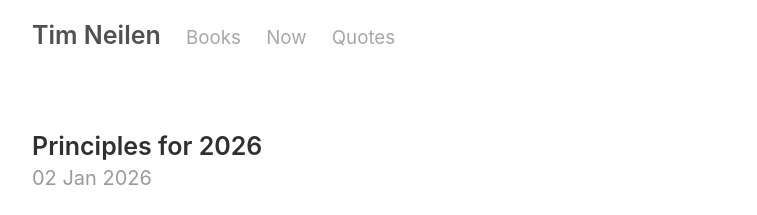
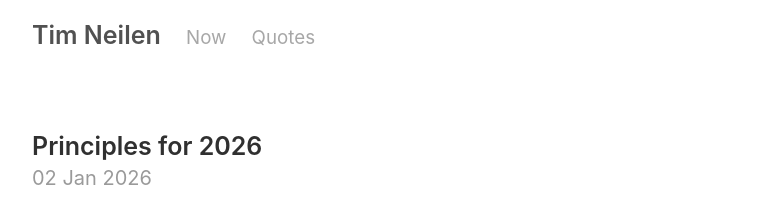
Before and after one commit to teejayen/teejayen.github.io, a Jekyll site: the page built from index.html, in a window 1280 px wide and 900 px high. Shown: the top 215 px of the window, without its empty margins (258-1015 px from the left). Built offline with Jekyll 4.4.1, drawn with Linux system fonts in a browser that asks for light colours; the list of posts is cut into pages by our own code.

Commit message:
Hide Books from navigation

```diff
--- a/_config.yml
+++ b/_config.yml
@@ -35,4 +35,4 @@ plugins:
   - jekyll-gist
 
 # Pages
-pages_list:          {'Books':'/books','Now':'/now','Quotes':'/quotes'}
+pages_list:          {'Now':'/now','Quotes':'/quotes'}
```
